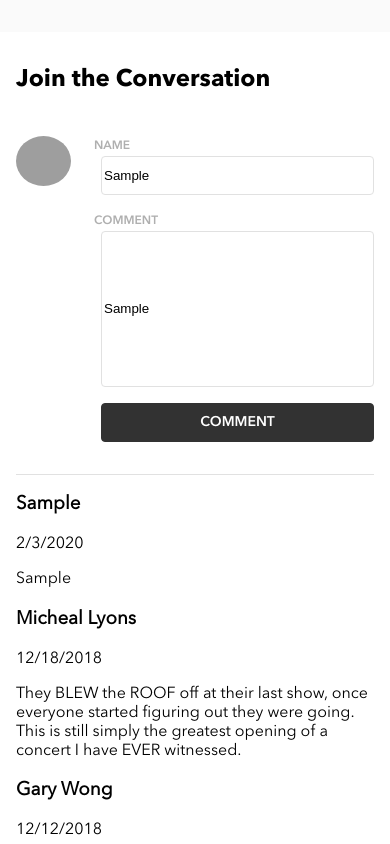
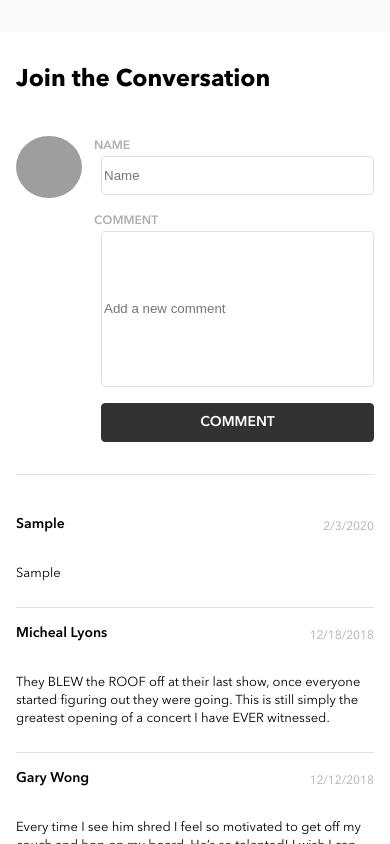
Before and after one commit to fitale/fitale-wari-bandsite, a plain HTML site: page sprint-2/index.html in a window 390 px wide. Both pictures are taken after typing "Sample", "Sample" into the empty fields and a click on the button "COMMENT". Shown: the part 3365-4209 px from the top of the page. Drawn offline with Linux system fonts and the light colour scheme; grey boxes are pictures that could not be loaded.

Commit message:
sprint2 submission, struggled with displayComment(), but will fix once figured out...

```diff
--- a/sprint-2/index.html
+++ b/sprint-2/index.html
@@ -24,7 +24,7 @@
             <h1 class="hero__title">Gaspard Auge & Xavier de Rosnay
             </h1>
         </div>
-        <div class="about">
+        <section class="about">
             <h3 class="about__title">About The Musicians</h3>
             <div class="about__image">
                 <img class="about__image--size" src="./assets/images/about-musicians.jpg" alt="about-musicians">
@@ -57,8 +57,8 @@
                     Records, who boasted Daft Punk as former clients. One week
                     later, they were in his office, signing a record deal.</p>
             </div>
-        </div>
-        <div class="gallery">
+        </section>
+        <section class="gallery">
             <h3 class="gallery__title">Photo Gallery</h3>
             <div class="gallery__flexbox">
                 <div class="gallery__row">
@@ -77,7 +77,7 @@
                     <img class="gallery__photo" src="./assets/images/photo9.jpg" alt="photo8">
                 </div>
             </div>
-        </div>
+        </section>
         <div class="comments">
             <h3 class="comments__title">Join the Conversation</h3>
             <div class="comments__headshot-position">
@@ -88,7 +88,6 @@
             <label class="comments__form-title">COMMENT</label><input class="comments__form-input large" type="text" name="comment" placeholder="Add a new comment">
             <div class="comments__form-button"><button id="button">COMMENT</button></div>
         </form>
-
         <section class="comments-container">
         </section>
             </div>
--- a/sprint-2/scripts/comments.js
+++ b/sprint-2/scripts/comments.js
@@ -19,10 +19,11 @@ let commentArray = [
   }
 ];
 
+function displayComment(arr) {
+  let commentContainer = document.querySelector(".comments-container");
   const form = document.querySelector("form");
   form.addEventListener("submit", event => {
     event.preventDefault();
-  let commentContainer = document.querySelector(".comments-container");
     commentContainer.innerHTML = "";
     let newComment = {};
     newComment.name = event.target.name.value;
@@ -31,26 +32,31 @@ form.addEventListener("submit", event => {
     newComment.date =
       today.getMonth() + 1 + "/" + today.getDate() + "/" + today.getFullYear();
     commentArray.unshift(newComment);
-  // oldComment(commentArray);
     displayComment(commentArray);
-  document.getElementById("form").reset();
+    document.querySelector(".comments__form").reset();
   });
-
-function displayComment(arr) {
-  let commentContainer = document.querySelector(".comments-container");
 
   for (let i = 0; i < arr.length; i++) {
     let container = document.createElement("div");
+    container.className = "comments-container--holder";
+
+    let nameAndDateContainer = document.createElement("div");
+    nameAndDateContainer.className = "comments-container__name-and-date";
+
     let name = document.createElement("h3");
     name.innerHTML = arr[i]["name"];
-    container.appendChild(name);
+    name.className = "comments-container__name";
+    nameAndDateContainer.appendChild(name);
 
     let date = document.createElement("p");
     date.innerHTML = arr[i]["date"];
-    container.appendChild(date);
+    date.className = "comments-container__date";
+    nameAndDateContainer.appendChild(date);
+    container.appendChild(nameAndDateContainer);
 
     let comment = document.createElement("p");
     comment.innerHTML = arr[i]["comment"];
+    comment.className = "comments-container__comment";
     container.appendChild(comment);
 
     commentContainer.appendChild(container);
@@ -58,28 +64,3 @@ function displayComment(arr) {
 }
 
 displayComment(commentArray);
-
-// function oldComment(arr) {
-//   let commentContainer = document.querySelector(".comments-container");
-//   displayComment() => {
-//     for (let i = 0; i < arr.length; i++) {
-//       let container = document.createElement("div");
-//       let name = document.createElement("h3");
-//       name.innerHTML = arr[i]["name"];
-//       container.appendChild(name);
-
-//       let date = document.createElement("p");
-//       date.innerHTML = arr[i]["date"];
-//       container.appendChild(date);
-
-//       let comment = document.createElement("p");
-//       comment.innerHTML = arr[i]["comment"];
-//       container.appendChild(comment);
-
-//       commentContainer.appendChild(container);
-//     }
-//   }
-// }
-
-// oldComment(commentArray);
-// // console.log(oldComment(commentArray));
--- a/sprint-2/styles/partials/_colors.scss
+++ b/sprint-2/styles/partials/_colors.scss
@@ -1,18 +1,18 @@
 /* global */
 
 $paragraph: #323232;
-$text-label: #AFAFAF;
-$text-border: #E1E1E1;
-$text-bg-fill: #FAFAFA;
+$text-label: #afafaf;
+$text-border: #e1e1e1;
+$text-bg-fill: #fafafa;
 $white: #fff;
 $black: #000;
 
 /* instock colors */
 
 $primary-cta-link: #004892;
-$primary-cta-hover: #002F5F;
+$primary-cta-hover: #002f5f;
 
 /* brainflix */
 
-$primary-text-link: #0095FF;
-$primary-hover: #0065AD;
+$primary-text-link: #0095ff;
+$primary-hover: #0065ad;
--- a/sprint-2/styles/partials/_comments.scss
+++ b/sprint-2/styles/partials/_comments.scss
@@ -5,15 +5,13 @@
     margin-bottom: 40px;
   }
   &__headshot-position {
-    // position: relative;
     display: flex;
   }
   &__headshot-img {
     border-radius: 50%;
-    height: 50px;
-    width: 55px;
+    height: 16vw;
+    width: 17vw;
     position: absolute;
-    // top: 1em;
   }
   &__form {
     display: flex;
@@ -33,14 +31,15 @@
     border: 1px solid $text-border;
     width: 70vw;
     margin-bottom: 16px;
-    // &::placeholder {
-    //   text-align: ;
-    // }
     &.small {
       height: 10vw;
     }
     &.large {
       height: 40vw;
+    }
+    &:hover {
+      cursor: pointer;
+      border-color: $black;
     }
   }
   &__form-button {
@@ -53,6 +52,36 @@
       background-color: $paragraph;
       width: 70vw;
       height: 10vw;
+      transition: background-color 0.5s ease-in-out;
+      &:hover {
+        cursor: pointer;
+        background-color: $black;
+      }
+    }
+  }
+  .comments-container {
+    margin-top: 24px;
+    &--holder {
+      border-bottom: 1px solid $text-border;
+      display: flex;
+      flex-direction: column;
+    }
+    &__name-and-date {
+      display: flex;
+      justify-content: space-between;
+    }
+    &__name {
+      @include mobile-subheader;
+    }
+    &__date {
+      @include mobile-labels;
+      color: $text-label;
+      font-family: AvenirRegular;
+      align-self: flex-end;
+    }
+    &__comment {
+      @include mobile-paragraph;
+      margin: 16px 0 24px;
     }
   }
 }
@@ -60,12 +89,27 @@
 @include medium {
   .comments {
     margin: 40px 24px;
+    display: flex;
+    flex-direction: column;
+    align-items: center;
     &__title {
       @include desk-tablet-header;
       margin-bottom: 40px;
+      align-self: flex-start;
+    }
+    &__headshot-position {
+      position: relative;
     }
     &__headshot-img {
-      left: 5em;
+      position: absolute;
+      left: -17em;
+      height: 6vw;
+      width: 6vw;
+      top: 0.5em;
+    }
+    &__form {
+      border-bottom: unset;
+      width: 70%;
     }
     &__form-input {
       align-self: center;
@@ -78,13 +122,23 @@
       }
     }
     &__form-title {
-      padding-left: 19.5vw;
+      padding-left: 5vw;
     }
     &__form-button {
-      padding-right: 19.5vw;
+      padding-right: 5vw;
       #button {
         width: 20vw;
         height: 5vw;
+      }
+    }
+    .comments-container {
+      border-top: 1px solid $text-border;
+      width: 70%;
+      &__name-and-date {
+        justify-content: flex-start;
+      }
+      &__date {
+        margin-left: 1em;
       }
     }
   }
@@ -94,9 +148,10 @@
   .comments {
     margin: 48px 180px 40px;
     &__headshot-img {
-      // height: 3vw;
-      // width: 3vw;
-      left: 15em;
+      height: 3vw;
+      width: 3vw;
+      left: -18em;
+      top: 1em;
     }
     &__form {
       display: flex;
@@ -104,7 +159,8 @@
     }
     &__form-input {
       // align-self: center;
-      // width: 55vw;
+      width: 32vw;
+      margin-bottom: 24px;
       &.small {
         height: 3vw;
         // margin-left: 20px;
@@ -114,15 +170,22 @@
       }
     }
     &__form-title {
-      padding-left: 10vw;
+      padding-left: 10.5vw;
       align-self: flex-start;
     }
     &__form-button {
-      padding-right: 10vw;
+      padding-right: 10.5vw;
       #button {
         width: 11vw;
         height: 3vw;
       }
     }
+    .comments-container {
+      border-top: 1px solid $text-border;
+      width: 37vw;
+      &--holder {
+        margin: 24px 0 40px;
+      }
+    }
   }
 }
--- a/sprint-2/styles/partials/_show-section.scss
+++ b/sprint-2/styles/partials/_show-section.scss
@@ -1,7 +1,3 @@
-// * {
-//   border: 1px solid black;
-// }
-
 .shows {
   margin: 32px 16px 30px;
   &__title {
@@ -10,6 +6,9 @@
     &--header {
       display: none;
     }
+  }
+  &__huge-bottom--header {
+    display: none;
   }
   &__div {
     display: flex;
@@ -54,13 +53,10 @@
     &__title {
       @include desk-tablet-header;
       margin: 35px 0 0;
-      &--header {
-        // display: unset;
-      }
     }
     &__huge-bottom {
+      display: unset;
       &--header {
-        display: unset;
         display: flex;
         justify-content: space-between;
       }
```
Also changed, not shown: sprint-2/styles/main.css, 1 other file. Lines whose indentation alone changed are shown as unchanged.
